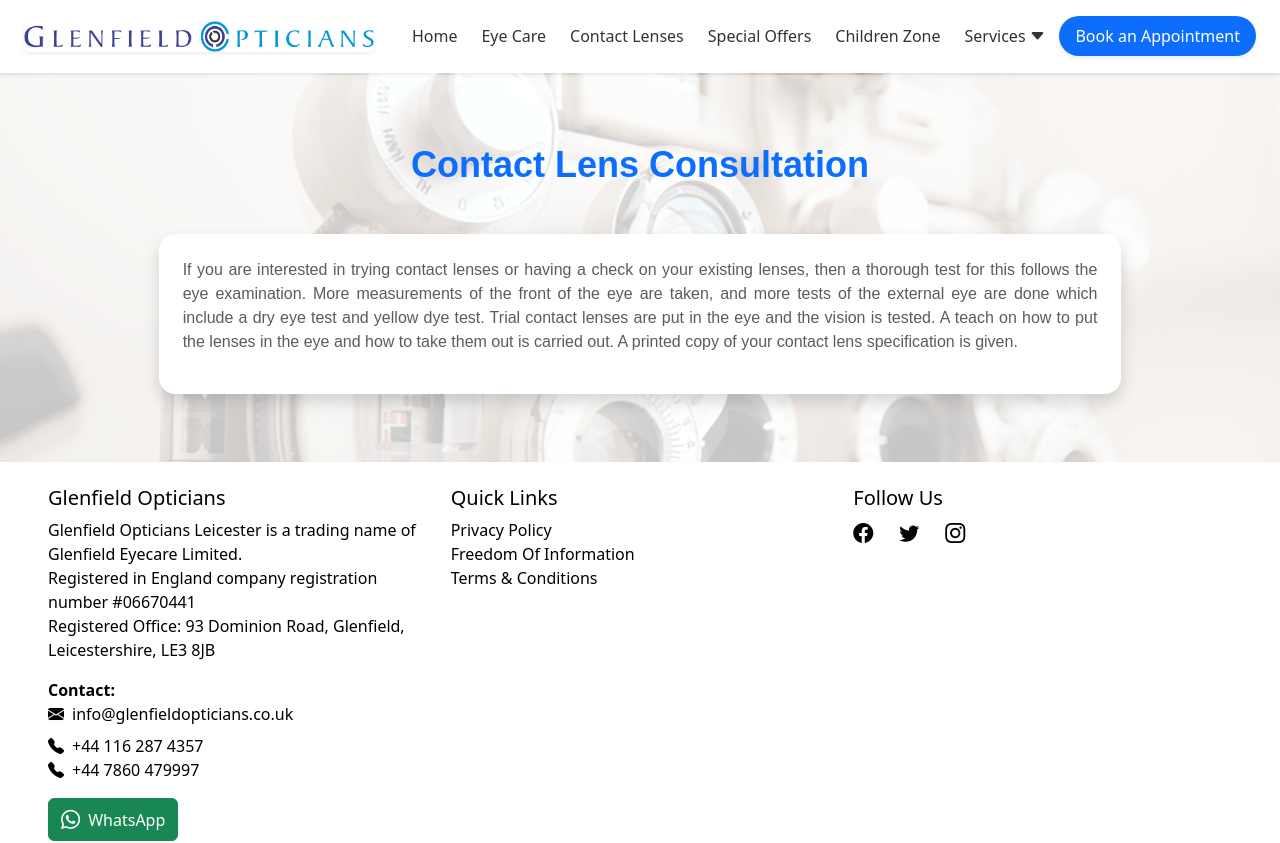
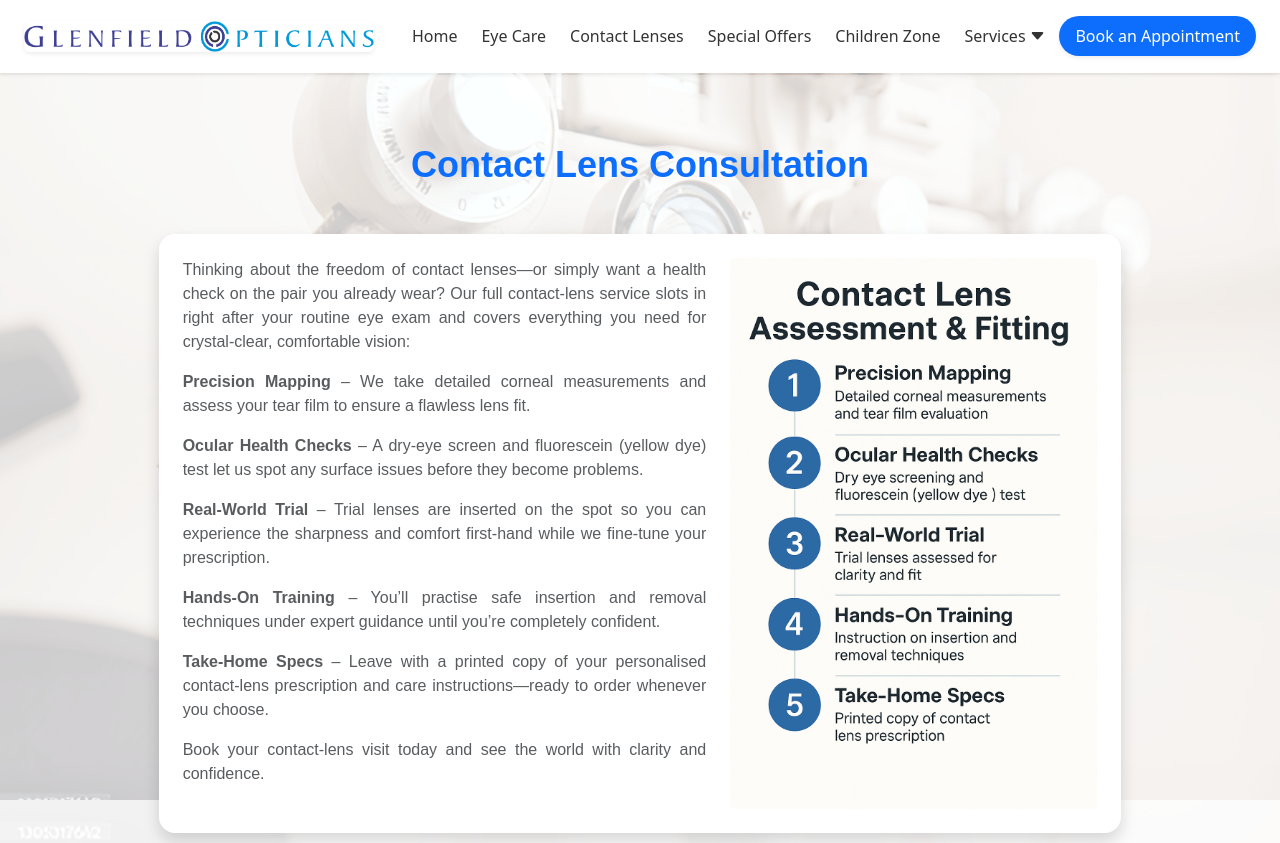
Before and after one commit to mohaammed17/Glenfield-Opticians, a React (Vite) app in the folder Frontend/: page /contact-lens-consultation in a window 1280 px wide. Shown: the top 843 px of the page. Built offline with nearby package versions, Linux system fonts and the light colour scheme.

Commit message:
custome images

```diff
--- a/Frontend/src/Pages/ContactLensConsultation.jsx
+++ b/Frontend/src/Pages/ContactLensConsultation.jsx
@@ -1,6 +1,7 @@
 import React, { useEffect } from 'react';
 import AOS from 'aos';
 import 'aos/dist/aos.css';
+import contactLensMap from '../assets/contactlens.png';
 
 const ContactLensConsultation = () => {
   useEffect(() => {
@@ -16,13 +17,38 @@
         <div className="row justify-content-center" data-aos="zoom-in">
           <div className="col-lg-10">
             <div className="card border-0 shadow rounded-4 p-4 bg-white">
-              <p className="text-muted" style={{ textAlign: 'justify' }}>
-                If you are interested in trying contact lenses or having a check on your existing lenses, then a thorough test for this follows the eye examination.
-                More measurements of the front of the eye are taken, and more tests of the external eye are done which include a dry eye test and yellow dye test.
-                Trial contact lenses are put in the eye and the vision is tested.
-                A teach on how to put the lenses in the eye and how to take them out is carried out.
-                A printed copy of your contact lens specification is given.
-              </p>
+              <div className="row">
+                <div className="col-md-7">
+                  <p className="text-muted" style={{ textAlign: 'justify' }}>
+                    Thinking about the freedom of contact lenses—or simply want a health check on the pair you already wear? Our full contact-lens service slots in right after your routine eye exam and covers everything you need for crystal-clear, comfortable vision:
+                  </p>
+                  <p className="text-muted" style={{ textAlign: 'justify' }}>
+                    <strong>Precision Mapping</strong> – We take detailed corneal measurements and assess your tear film to ensure a flawless lens fit.
+                  </p>
+                  <p className="text-muted" style={{ textAlign: 'justify' }}>
+                    <strong>Ocular Health Checks</strong> – A dry-eye screen and fluorescein (yellow dye) test let us spot any surface issues before they become problems.
+                  </p>
+                  <p className="text-muted" style={{ textAlign: 'justify' }}>
+                    <strong>Real-World Trial</strong> – Trial lenses are inserted on the spot so you can experience the sharpness and comfort first-hand while we fine-tune your prescription.
+                  </p>
+                  <p className="text-muted" style={{ textAlign: 'justify' }}>
+                    <strong>Hands-On Training</strong> – You’ll practise safe insertion and removal techniques under expert guidance until you’re completely confident.
+                  </p>
+                  <p className="text-muted" style={{ textAlign: 'justify' }}>
+                    <strong>Take-Home Specs</strong> – Leave with a printed copy of your personalised contact-lens prescription and care instructions—ready to order whenever you choose.
+                  </p>
+                  <p className="text-muted" style={{ textAlign: 'justify' }}>
+                    Book your contact-lens visit today and see the world with clarity and confidence.
+                  </p>
+                </div>
+                <div className="col-md-5 d-flex align-items-center">
+                  <img
+                    src={contactLensMap}
+                    alt="Contact lens consultation steps"
+                    className="img-fluid rounded"
+                  />
+                </div>
+              </div>
             </div>
           </div>
         </div>
--- a/Frontend/src/Pages/DispensingOfEyeglasses.jsx
+++ b/Frontend/src/Pages/DispensingOfEyeglasses.jsx
@@ -1,6 +1,7 @@
 import React, { useEffect } from 'react';
 import AOS from 'aos';
 import 'aos/dist/aos.css';
+import dispensingJourney from '../assets/dispensingjounrey.png';
 
 const DispensingOfEyeglasses = () => {
   useEffect(() => {
@@ -17,14 +18,19 @@
           <div className="col-lg-10">
             <div className="card border-0 shadow rounded-4 p-4 bg-white">
               <p className="text-muted" style={{ textAlign: 'justify' }}>
-                Following your eye examination, our experienced staff will help you choose the right spectacles that suit your prescription and face. There is a selection of over 500 frames in our collection. If you choose to have yourself photographed to see how you look with the spectacles, then that option is also available. The qualified dispensing optician will then double check on your choice and take the final measurements to make your glasses.
+                Following your eye examination, our experienced staff will help you choose the right spectacles that suit your prescription and face. There is a selection of over 500 frames in our collection. If you choose to have yourself photographed to see how you look with the spectacles, then that option is also available. The qualified dispensing optician will then double-check your choice and take the final measurements to make your glasses.
               </p>
             </div>
           </div>
         </div>
+
+        {/* New Two-column Layout for Dispensing Journey */}
         <div className="row mt-5" data-aos="fade-up">
           <div className="col-lg-10 mx-auto">
-            <div className="card border-0 shadow rounded-4 p-4 bg-white">
+            <div className="row">
+              {/* Make the text column a bit wider */}
+              <div className="col-md-7">
+                <div className="card border-0 shadow rounded-4 p-4 bg-white h-100">
                   <h5 className="text-info fw-bold mb-3">Why Choose Our Dispensing Service?</h5>
                   <ul className="text-muted" style={{ textAlign: 'justify' }}>
                     <li>Expert guidance from qualified dispensing opticians.</li>
@@ -43,6 +49,17 @@
                   </div>
                 </div>
               </div>
+              {/* Make the image column narrower and push the image to the right */}
+              <div className="col-md-5 d-flex align-items-center justify-content-end">
+                <img
+                  src={dispensingJourney}
+                  alt="Spectacles Dispensing Journey"
+                  className="img-fluid rounded shadow"
+                  style={{ maxHeight: '500px', objectFit: 'cover' }}
+                />
+              </div>
+            </div>
+          </div>
         </div>
       </div>
     </section>
```
Also changed, not shown: Frontend/src/assets/contactlens.png (added), Frontend/src/assets/dispensingjounrey.png (added). Lines whose indentation alone changed are shown as unchanged.
